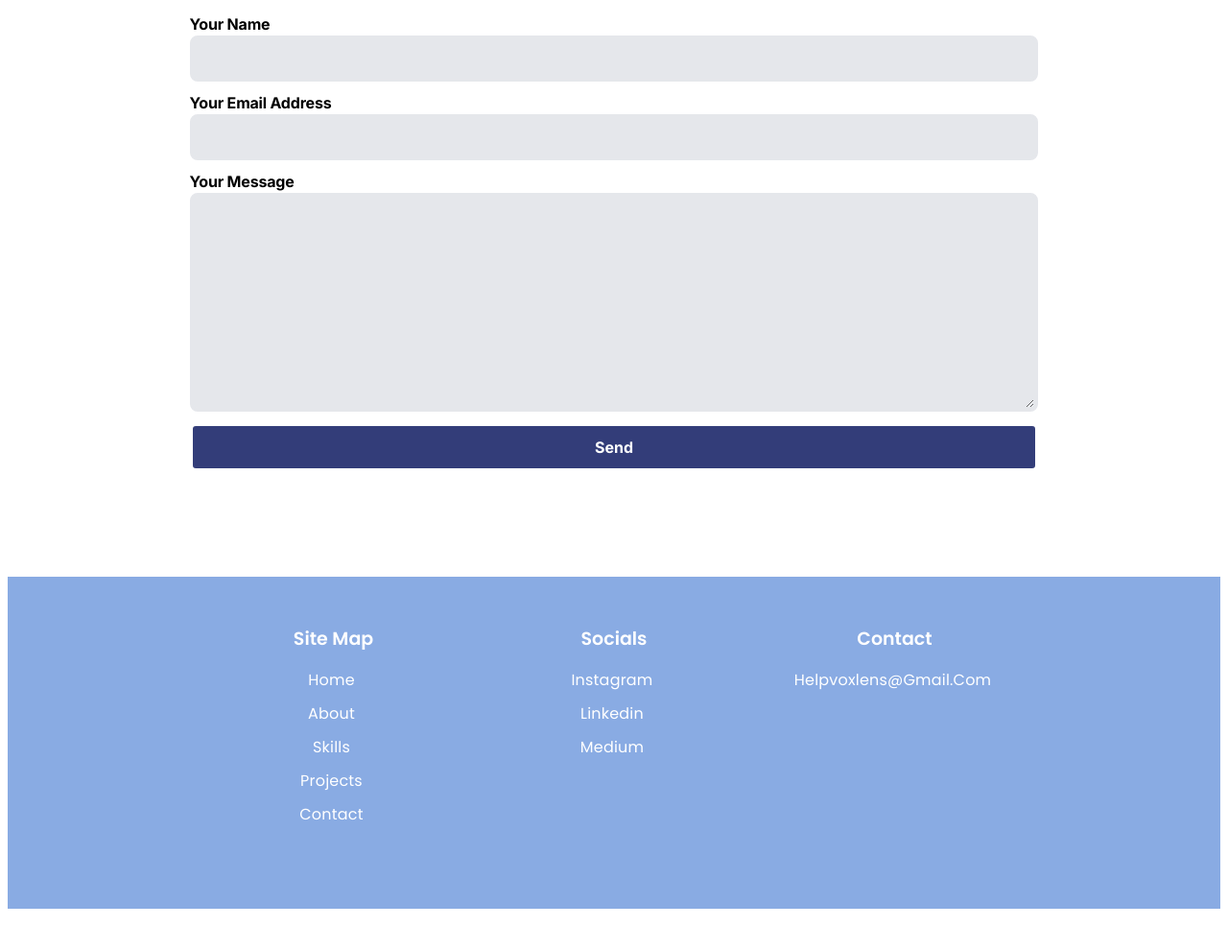
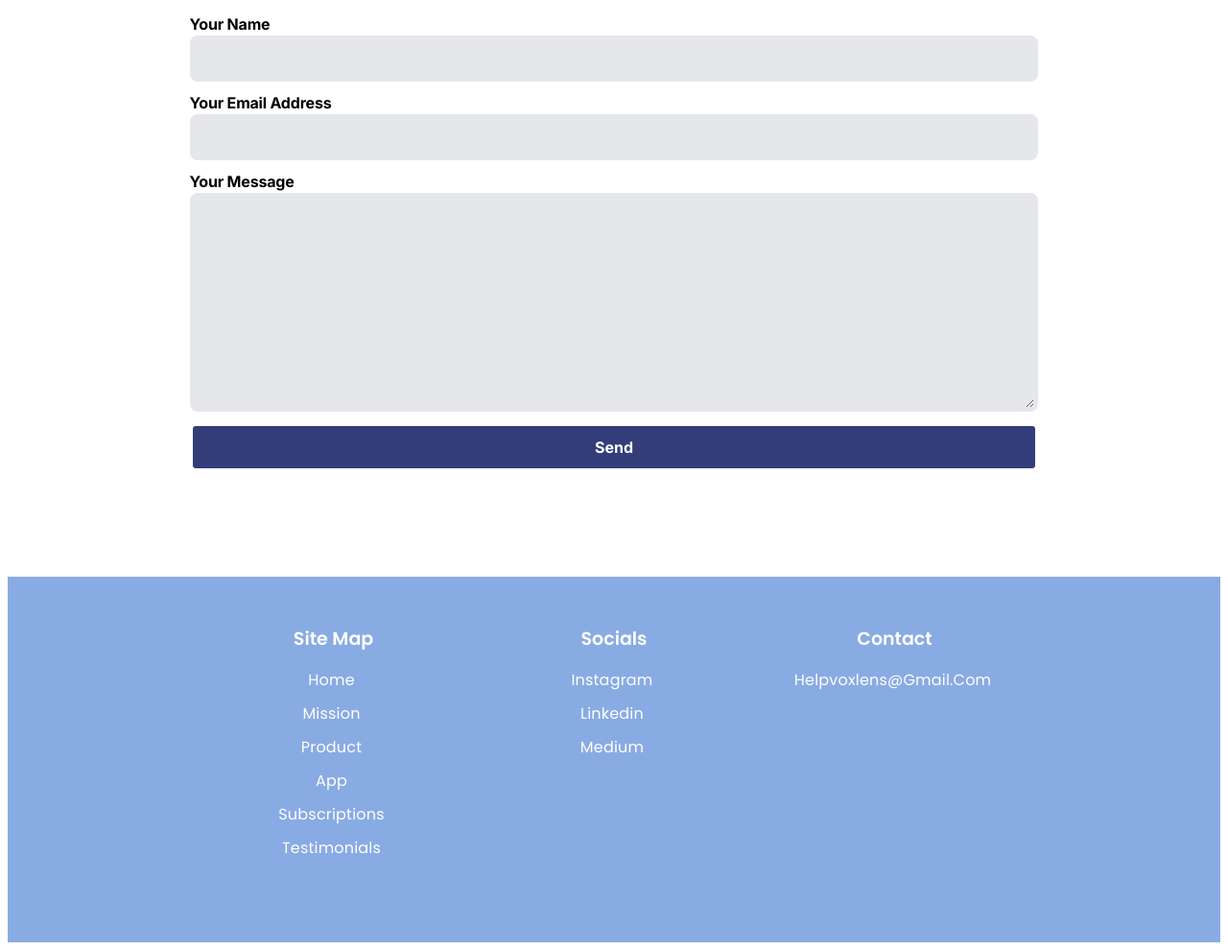
Before and after one commit to dhruvssingh18/VoxWebsite, a plain HTML site: page index.html in a window 1280 px wide. Shown: the part 8452-9442 px from the top of the page at 96% size. Before the commit the page ends 9407 px from the top, so only its background shows below. Drawn offline with nearby package versions, Linux system fonts and the light colour scheme.

Commit message:
Update index.html

```diff
--- a/index.html
+++ b/index.html
@@ -461,10 +461,13 @@ access and setting personalization for glasses, enhancing customer experience an
                             <h4 class = "foottext">Site Map</h4>
                             <ul>
                                 <li><a href="#home">Home</a></li>
-                                <li><a href="#about">About</a></li>
-                                <li><a href="#services">Skills</a></li>
-                                <li><a href="#Intiative">Projects</a></li>
-                                <li><a href="#contact">Contact</a></li>
+                                <li><a href="#about">Mission</a></li>
+                                <li><a href="#services">Product</a></li>
+                                <li><a href="#voxApp">App</a></li>
+                                <li><a href="#subs">Subscriptions</a></li>
+                                <li><a href="#Testimonials">Testimonials</a></li>
+
+
 
                             </ul>
                         </div>
```
